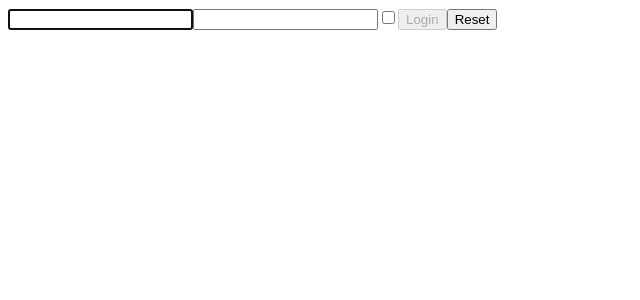
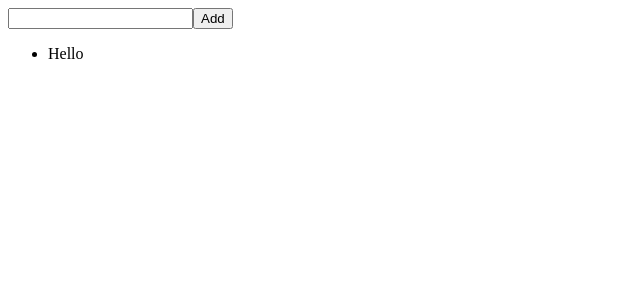
Before and after one commit to SamaJabri/Develhope-Web-React, a React (Create React App) app: page / in a window 1280 px wide. Shown: the top 300 px of the page, without its empty margins (0-640 px from the left). Built offline with nearby package versions, Linux system fonts and the light colour scheme.

Commit message:
Solved thirty-second exercise

```diff
--- a/src/App.jsx
+++ b/src/App.jsx
@@ -1,10 +1,9 @@
 import React, { Component } from "react";
-import UncontrolledLogin from "./components/UncontrolledLogin";
+import TodoList from "./components/TodoList";
 
 export default class App extends Component {
-  onLogin = (e) => e.preventDefault();
 
   render() {
-    return <UncontrolledLogin onLogin={this.onLogin} />;
+    return <TodoList />;
   }
 }
--- /dev/null
+++ b/src/components/TodoList.jsx
@@ -0,0 +1,31 @@
+import React, { Component } from "react";
+
+export default class TodoList extends Component {
+  state = {
+    item: "",
+    items: ["Hello"],
+  };
+
+  handleItemsAddition = (e) =>
+    this.setState({ item: "", items: [...this.state.items, this.state.item] });
+
+  render() {
+    return (
+      <div>
+        <input
+          type="text"
+          name="item"
+          value={this.state.item}
+          onChange={(e) => this.setState({ item: e.target.value })}
+        />
+        <button onClick={this.handleItemsAddition}>Add</button>
+
+        <ul>
+          {this.state.items.map((item) => (
+            <li>{item}</li>
+          ))}
+        </ul>
+      </div>
+    );
+  }
+}
```
Also changed, not shown: src/components/login/Login.jsx (renamed from src/components/Login.jsx), src/components/login/UncontrolledLogin.jsx (renamed from src/components/UncontrolledLogin.jsx).
